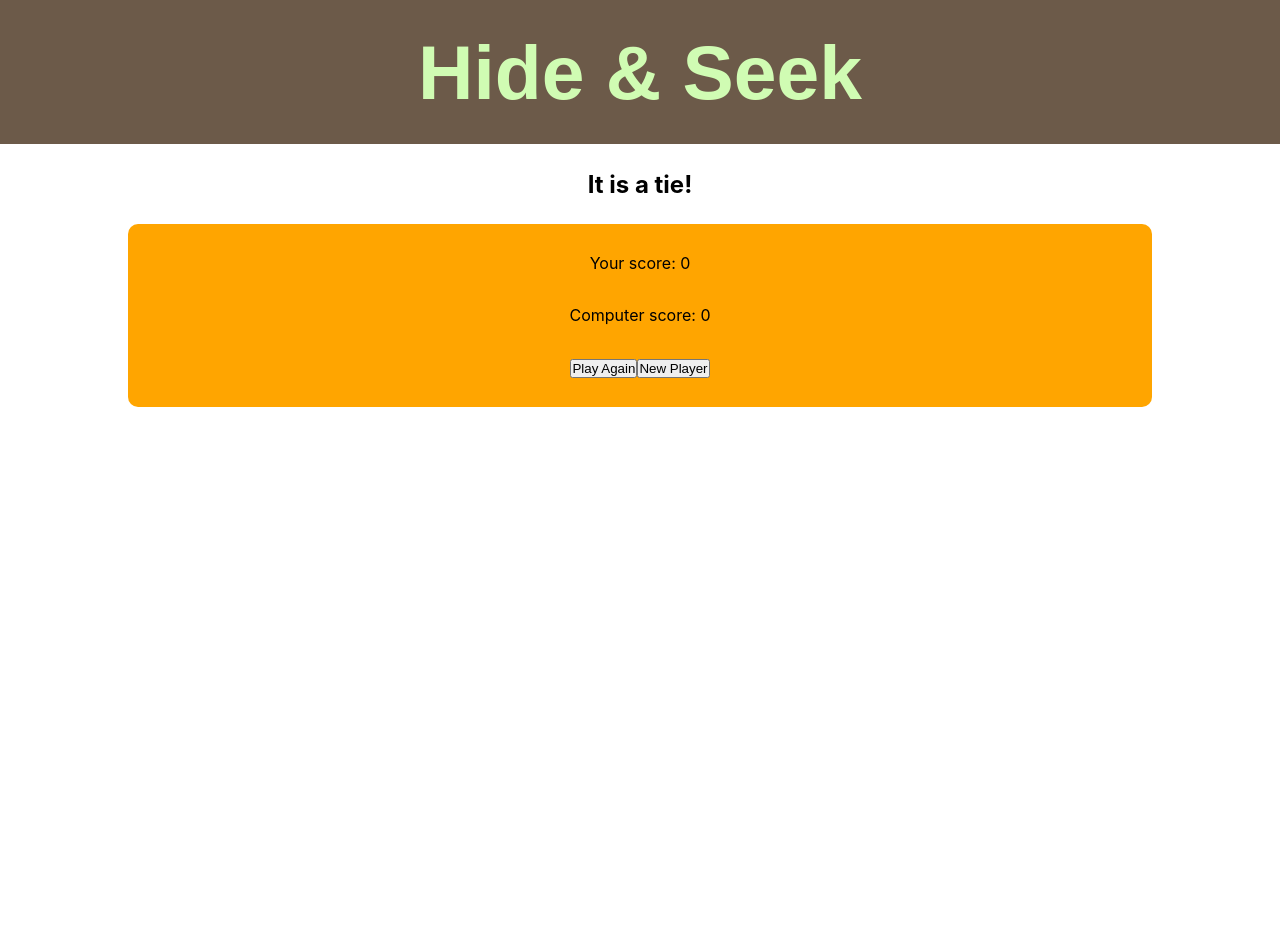
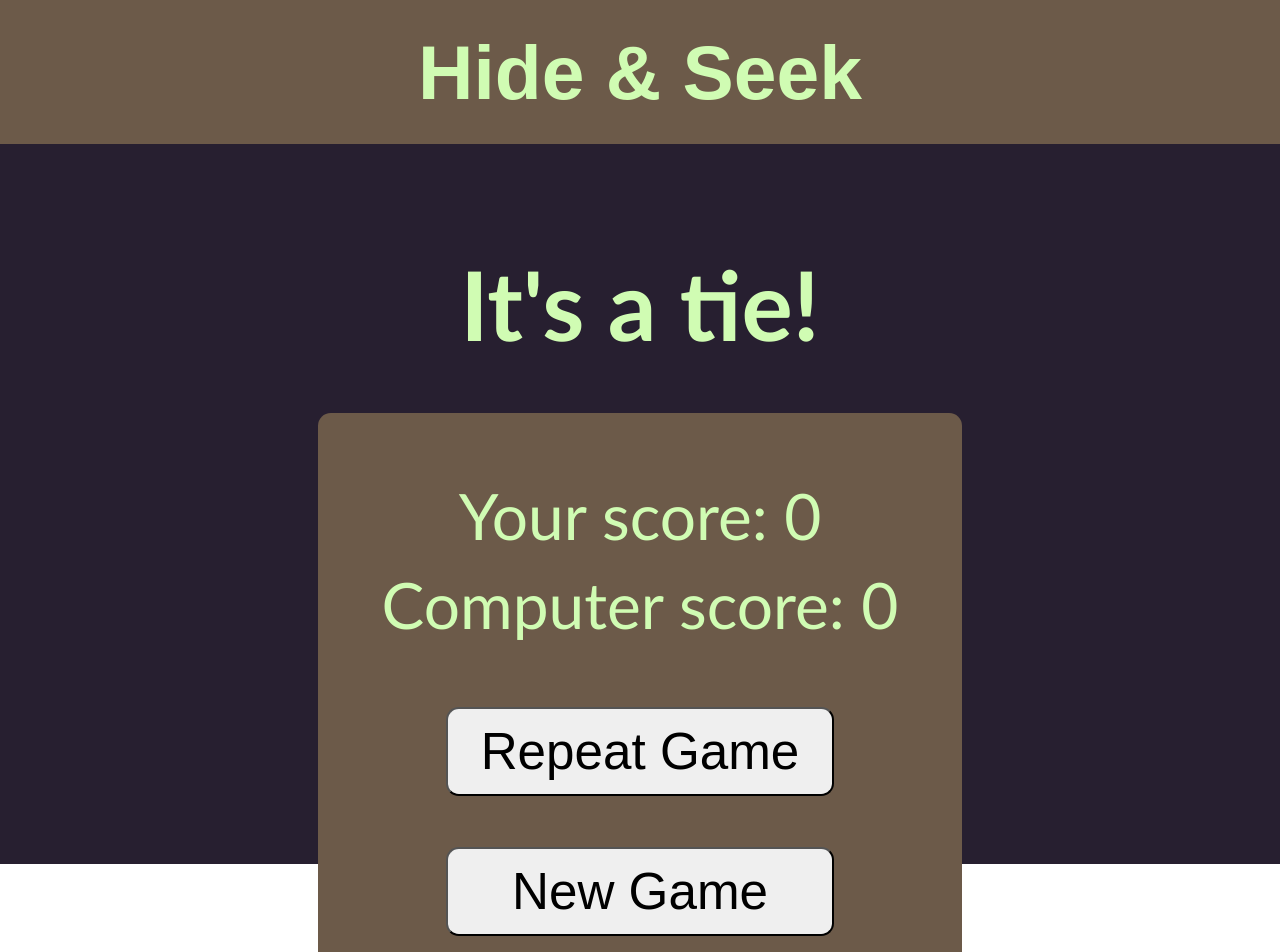
Before and after one commit to franco-ortega/hide-and-seek, a React (Create React App) app: page /results in a window 1280 px wide. Shown: the top 952 px of the page. Before the commit the page ends 800 px from the top, so only its background shows below. Built offline with nearby package versions, Linux system fonts and the light colour scheme.

Commit message:
update styling on Results; add New Game button

```diff
--- a/src/components/Game/Game.jsx
+++ b/src/components/Game/Game.jsx
@@ -19,7 +19,7 @@ const Game = ({
   const history = useHistory();
   const finalRound = 3;
   const hidingSpots = boxCount(difficulty);
-  const timer = 2000;
+  const timer = 500;
 
   const [buttonDisabled, setButtonDisabled] = useState(true);
   // List of currentActions: computer hides, player seeks, player hides, computer seeks
--- a/src/components/Results/Results.jsx
+++ b/src/components/Results/Results.jsx
@@ -14,8 +14,8 @@ const Results = ({
   let resultsMessage;
 
   if(playerScore > computerScore) resultsMessage = 'You win!!!';
-  else if(playerScore < computerScore) resultsMessage = 'Computer wins';
-  else resultsMessage = 'It is a tie!';
+  else if(playerScore < computerScore) resultsMessage = 'Computer wins.';
+  else resultsMessage = 'It\'s a tie!';
 
   const resetScores = () => {
     setPlayerScore(0);
@@ -28,6 +28,12 @@ const Results = ({
     history.push('/game');
   };
 
+  const onNewGameClick = () => {
+    resetScores();
+    setGameActive(true);
+    history.push('/welcome');
+  };
+
   const onNewPlayerClick = () => {
     resetScores();
     history.push('/');
@@ -37,14 +43,16 @@ const Results = ({
     <main className={styles.Results}>
       <h2>{resultsMessage}</h2>
       <section>
-        <p>Your score: {playerScore}</p>
-        <p>Computer score: {computerScore}</p>
         <p>
-          <button onClick={onPlayAgainClick}>Play Again</button>
+          <span>Your score: {playerScore}</span>
+          <span>Computer score: {computerScore}</span>
+        </p>
+        <p>
+          <button onClick={onPlayAgainClick}>Repeat Game</button>
+          <button onClick={onNewGameClick}>New Game</button>
           <button onClick={onNewPlayerClick}>New Player</button>
         </p>
       </section>
-
     </main>
   );
 };
--- a/src/components/Results/Results.module.scss
+++ b/src/components/Results/Results.module.scss
@@ -1,28 +1,52 @@
+@import '../App/AppGeneralStyles.scss';
+
 .Results {
-    // border: 1vw solid orange;
-    height: 80vh;
+    background: $dark-purple;
+    height: $main-height;
+    padding: 8vw;
+
+    color: $tea-green;
+    font-family: $main-font;
+    font-size: 5vw;
+
     display: flex;
     flex-direction: column;
     align-items: center;
+    gap: 4vw;
 
     h2 {
-        margin: 2vw;
+        font-weight: 600;
     }
 
     section {
-        background: orange;
-        border-radius: 10px;
-        width: 80%;
-        padding: 1vw;
+        background: $umber;
+        border-radius: 1vw;
+        padding: 5vw 5vw;
 
         display: flex;
         flex-direction: column;
         align-items: center;
+        gap: 5vw;
 
         p {
-            border-radius: 10px;
-            margin: .5vw;
-            padding: .75vw;
+            width: 100%;
+            display: flex;
+            flex-direction: column;
+            align-items: center;
+            gap: 1vw;
+        }
+
+        p + p {
+            display: flex;
+            flex-direction: column;
+            gap: 4vw;
+
+            button {
+                border-radius: 1vw;
+                width: 75%;
+                padding: 1vw;
+                font-size: 4vw;
+            }
         }
     }
 }
```
